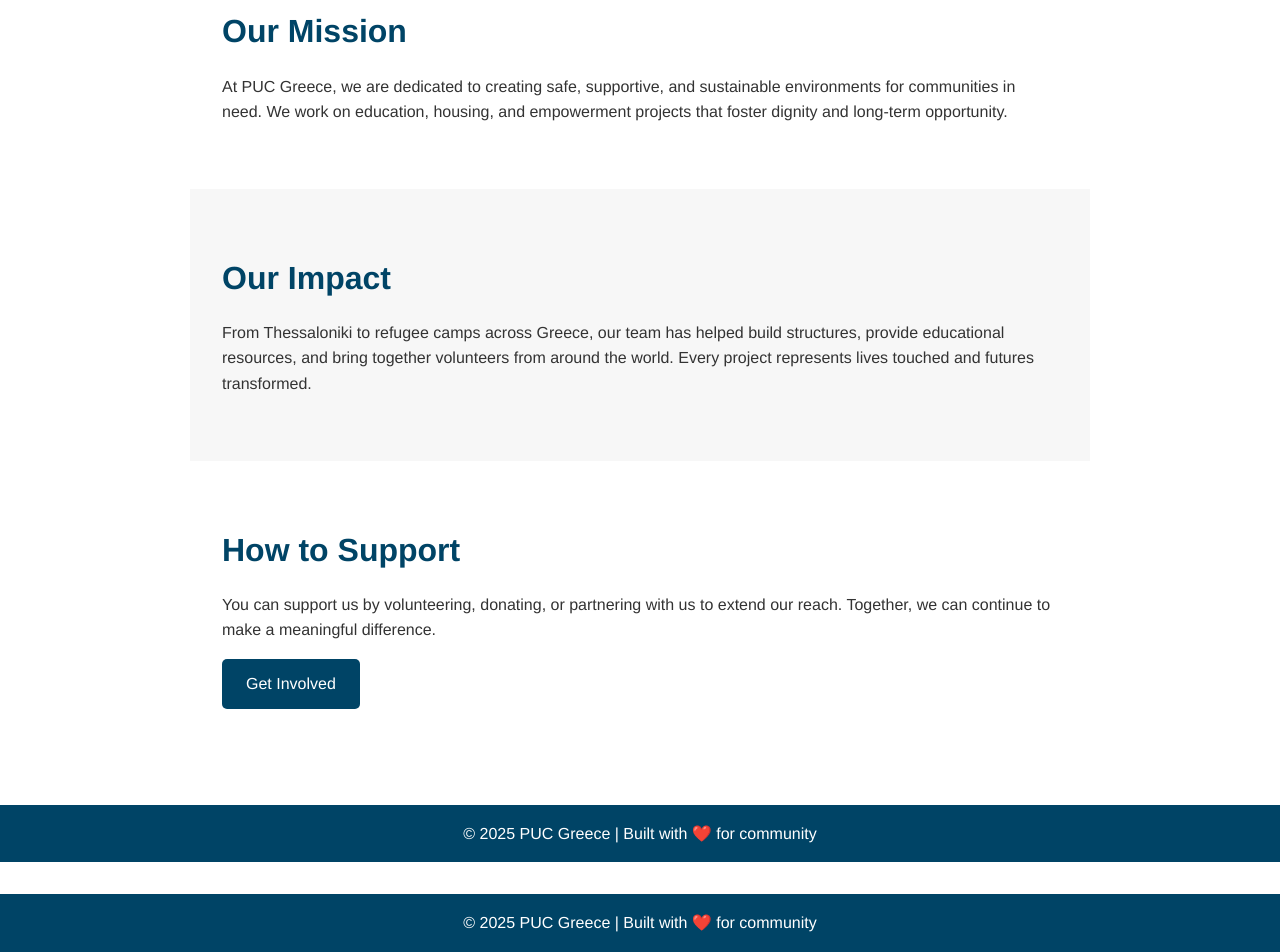
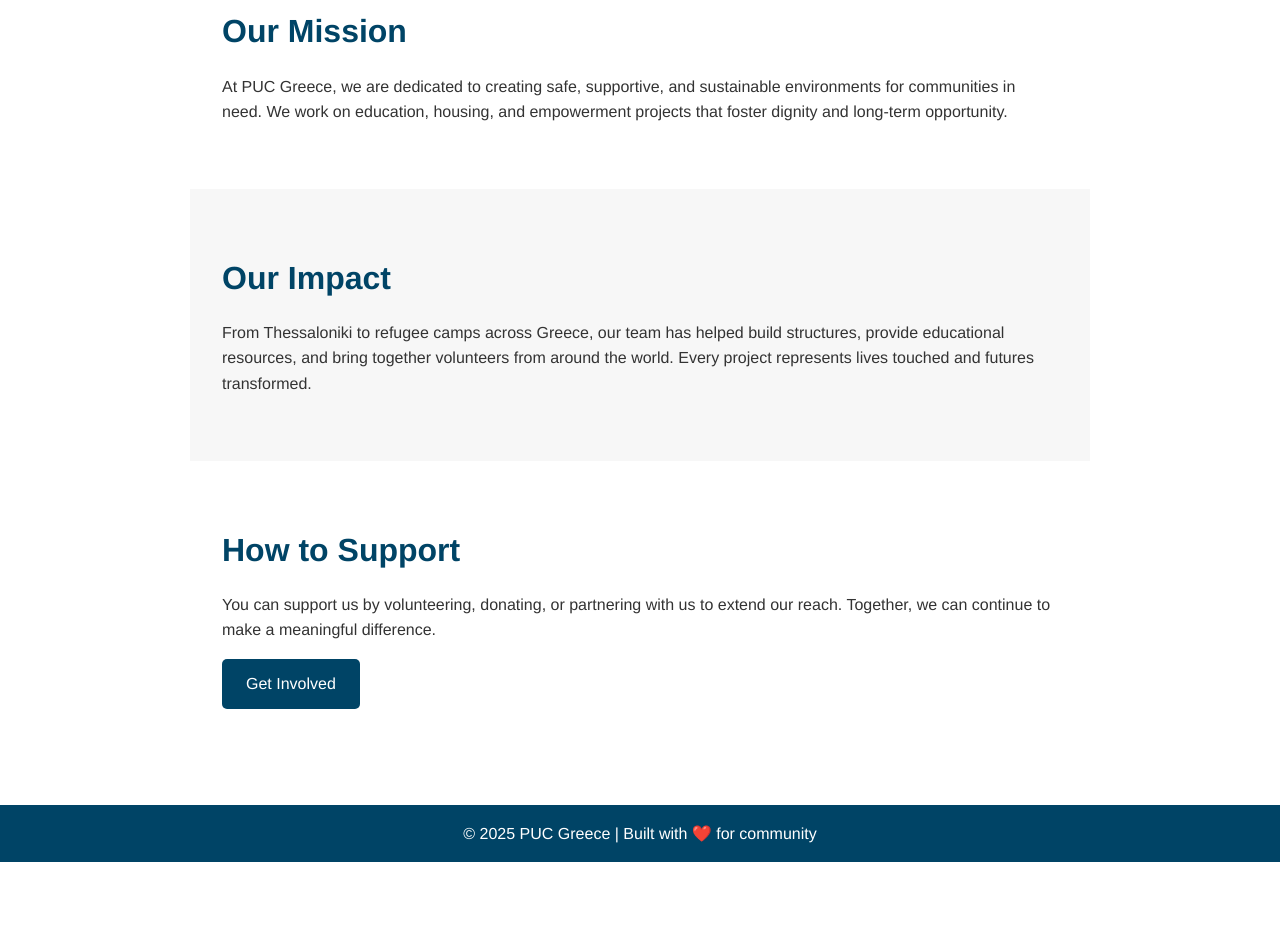
Before and after one commit to pucgreece/pucgreece.github.io, a Jekyll site: the page built from index.html, in a window 1280 px wide and 1390 px high. Shown: the part 438-1390 px from the top of the window. Built offline with Jekyll 4.4.1, drawn with Linux system fonts in a browser that asks for light colours.

Commit message:
Update index.html

```diff
--- a/index.html
+++ b/index.html
@@ -38,8 +38,3 @@
   </p>
   <a href="mailto:contact@pucgreece.org" class="btn">Get Involved</a>
 </section>
-
-<!-- Footer -->
-<footer>
-  <p>© 2025 PUC Greece | Built with ❤️ for community</p>
-</footer>
```
